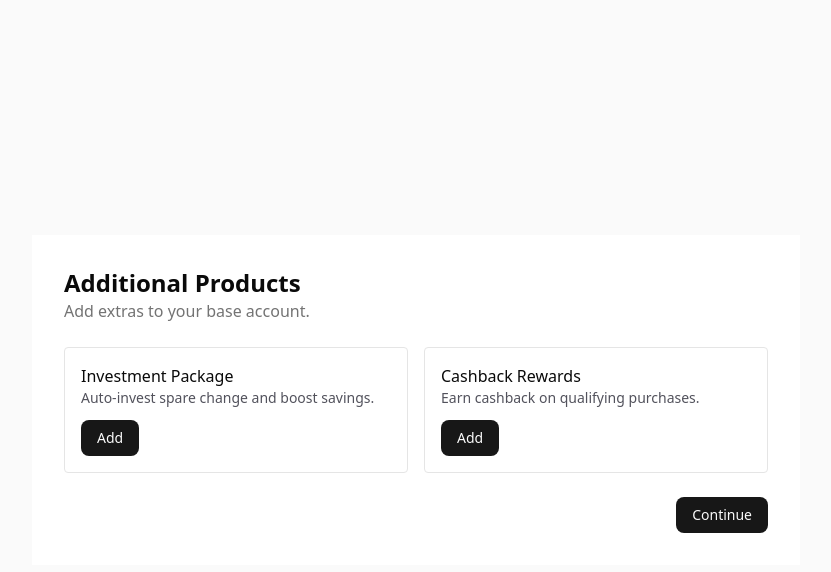
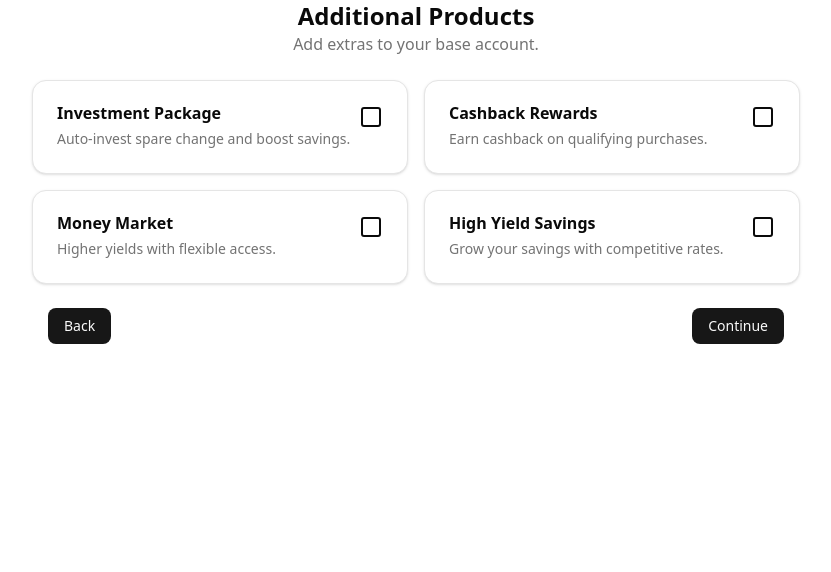
Before and after one commit to EmilioBeyerShelton/Form-Test, a Next.js app: page /additional-products in a window 1280 px wide. Shown: the top 572 px of the page, without its empty margins (224-1055 px from the left). Built offline with nearby package versions, Linux system fonts and the light colour scheme.

Commit message:
add more options and use card component

```diff
--- a/src/app/additional-products/page.tsx
+++ b/src/app/additional-products/page.tsx
@@ -4,7 +4,15 @@ import { useSelector, useDispatch } from "react-redux";
 import { useRouter } from "next/navigation";
 import { RootState } from "@/store";
 import { toggleProduct } from "@/store/signupSlice";
+import { SquareCheck, Square } from "lucide-react";
 import { Button } from "@/infrastructure/components/ui/button";
+import {
+  Card,
+  CardAction,
+  CardDescription,
+  CardHeader,
+  CardTitle,
+} from "@/infrastructure/components/ui/card";
 
 export default function AdditionalProducts() {
   const products = useSelector((s: RootState) => s.signup.products);
@@ -22,42 +30,49 @@ export default function AdditionalProducts() {
       title: "Cashback Rewards",
       desc: "Earn cashback on qualifying purchases.",
     },
+    {
+      id: "money_market",
+      title: "Money Market",
+      desc: "Higher yields with flexible access.",
+    },
+    {
+      id: "high_yield_savings",
+      title: "High Yield Savings",
+      desc: "Grow your savings with competitive rates.",
+    },
   ];
 
   return (
-    <div className="min-h-screen flex items-center justify-center bg-zinc-50">
-      <main className="w-full max-w-3xl bg-white p-8">
+    <div className="flex min-h-screen justify-center">
+      <main className="flex w-full max-w-3xl flex-col items-center">
         <h2 className="text-2xl font-semibold">Additional Products</h2>
         <p className="text-muted-foreground">
           Add extras to your base account.
         </p>
 
-        <div className="mt-6 grid grid-cols-2 gap-4">
+        <div className="mt-6 grid w-full grid-cols-2 gap-4">
           {available.map((a) => {
             const active = products.includes(a.id);
             return (
-              <div
+              <Card
                 key={a.id}
-                className={`p-4 border rounded ${
-                  active ? "ring-2 ring-primary" : ""
-                }`}
+                onClick={() => dispatch(toggleProduct(a.id))}
+                className={`hover:cursor-pointer hover:drop-shadow-lg ${active ? "border border-black" : ""}`}
               >
-                <h4 className="font-medium">{a.title}</h4>
-                <p className="text-sm text-zinc-600">{a.desc}</p>
-                <div className="mt-3">
-                  <Button
-                    onClick={() => dispatch(toggleProduct(a.id))}
-                    variant={active ? "secondary" : "default"}
-                  >
-                    {active ? "Remove" : "Add"}
-                  </Button>
-                </div>
-              </div>
+                <CardHeader>
+                  <CardTitle>{a.title}</CardTitle>
+                  <CardDescription>{a.desc}</CardDescription>
+                  <CardAction>
+                    {active ? <SquareCheck /> : <Square />}
+                  </CardAction>
+                </CardHeader>
+              </Card>
             );
           })}
         </div>
 
-        <div className="mt-6 flex justify-end">
+        <div className="mt-6 flex w-full justify-between px-4">
+          <Button onClick={() => router.push("/")}>Back</Button>
           <Button onClick={() => router.push("/setup-account")}>
             Continue
           </Button>
```
